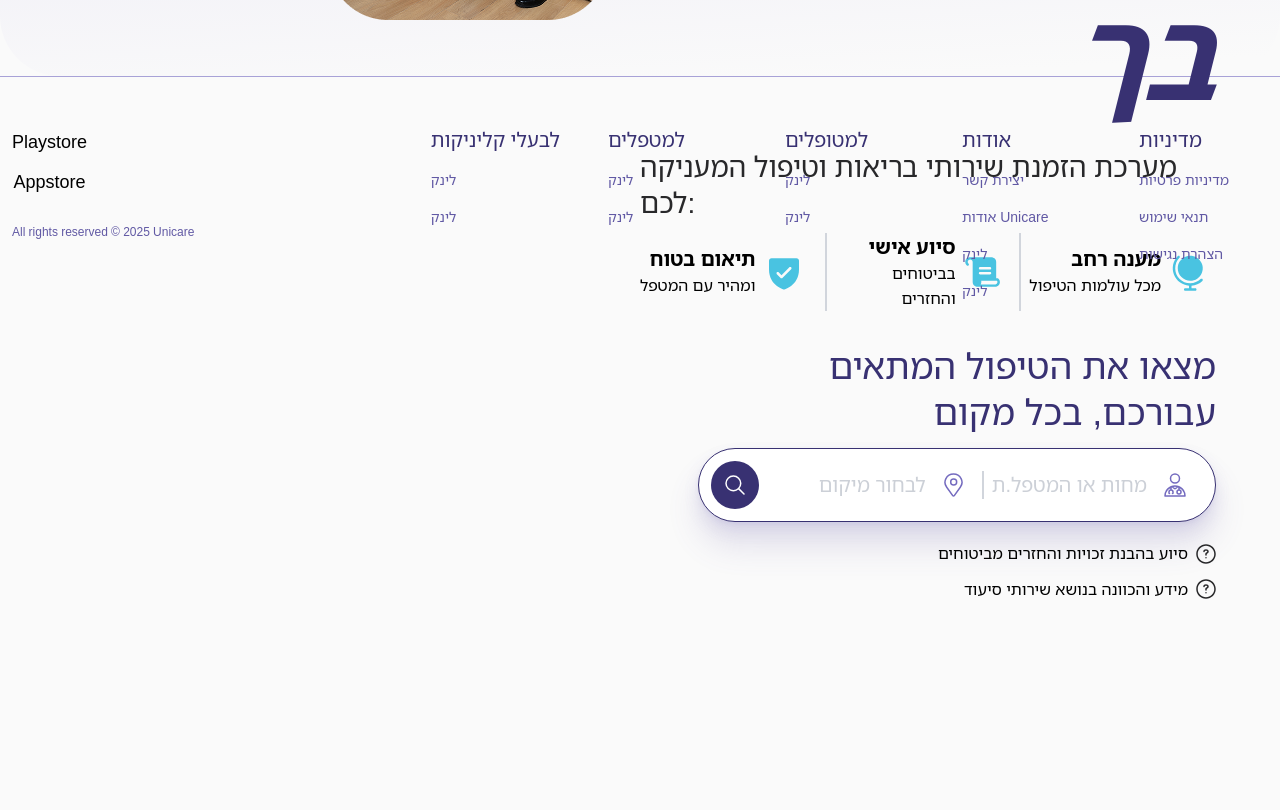
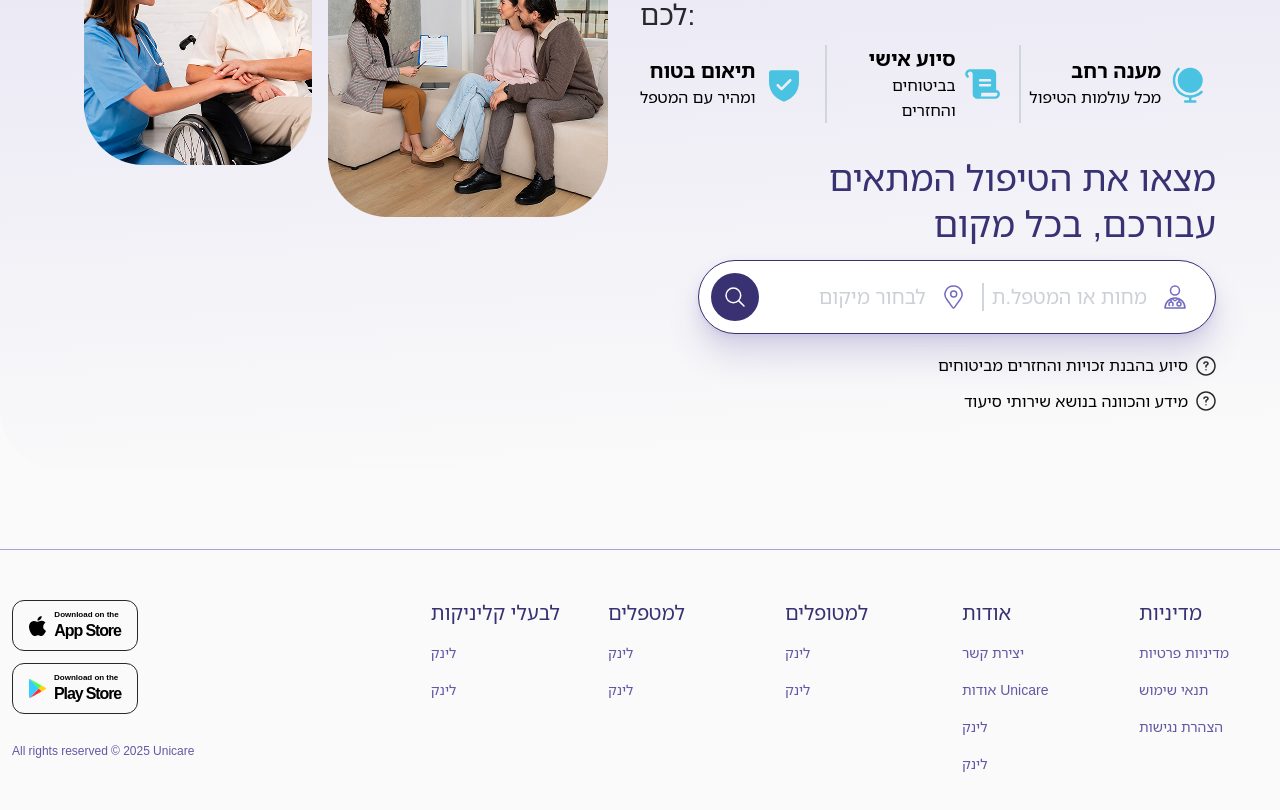
Before and after one commit to alonzojoe/unicare, a React (Vite) app: page / in a window 1280 px wide. Shown: the part 780-1590 px from the top of the page. Before the commit the page ends 1381 px from the top, so only its background shows below. Built offline with nearby package versions, Linux system fonts and the light colour scheme.

Commit message:
refactor code splitting, fix overlapping of content of hero right section due to the h-50 used in debugging

```diff
--- a/src/components/Footer.jsx
+++ b/src/components/Footer.jsx
@@ -1,20 +1,24 @@
-import { FOOTER_CONTENT } from "../constants";
+import { FOOTER_CONTENT } from "@/constants";
+import DownloadButton from "@/components/UI/Buttons/DownloadButton";
 
 const Footer = () => {
+  const { downloadButtons, sections, reserved } = FOOTER_CONTENT;
+
   return (
     <footer className="">
       <div className="max-w-10xl border-t border-t-palette-primary-200 mx-auto px-3 flex justify-between flex-wrap gap-10 pt-7.5 mb-20">
         <div className="flex flex-col items-start space-y-7 mt-5">
           <div className="flex flex-col items-center gap-3">
-            <button className="cursor-pointer">Playstore</button>
-            <button className="cursor-pointer">Appstore</button>
+            {downloadButtons.map((button, index) => (
+              <DownloadButton key={index} button={button} />
+            ))}
           </div>
           <p className="text-light-primary text-sm font-400-line-147">
-            {FOOTER_CONTENT.reserved}
+            {reserved}
           </p>
         </div>
         <div className="grid grid-cols-1 md:grid-cols-2 lg:grid-cols-5 gap-12 mt-5">
-          {FOOTER_CONTENT.sections.map((s, index) => (
+          {sections.map((s, index) => (
             <ul className="flex flex-col space-y-4" key={index}>
               <li className="font-500-line-130 text-xl text-primary">
                 {s.title}
--- a/src/components/HeroSection.jsx
+++ b/src/components/HeroSection.jsx
@@ -10,12 +10,12 @@ const HeroSection = () => {
   const { title, subTitle, items, questions, searchBar } = HERO_CONTENT;
 
   return (
-    <section id="hero" className="pt-36 lg:pt-42">
+    <section id="hero" className="pt-36 lg:pt-42 mb-20">
       <div className="hero-bg rounded-4xl max-w-10xl mx-auto py-14 px-8 lg:pl-[42.5] lg:pr-16 grid items-center grid-cols-1 gap-8 lg:grid-cols-2">
         <div className="flex items-center justify-end md:justify-center">
           <img className="w-md xl:w-xl" src={HeroGallery} alt="hero-image" />
         </div>
-        <div className="h-50 flex flex-col space-y-3 items-end">
+        <div className="flex flex-col space-y-3 items-end">
           <h1 className="font-700-line-normal text-header text-primary text-right italic">
             {title}
           </h1>
--- a/src/components/Navbar.jsx
+++ b/src/components/Navbar.jsx
@@ -1,5 +1,5 @@
 import { HEADER_CONTENT } from "../constants";
-import Button from "@/components/UI/Button";
+import Button from "@/components/UI/Buttons/Button";
 
 const Navbar = () => {
   const { logo, buttonSign, buttonLabel } = HEADER_CONTENT;
--- /dev/null
+++ b/src/components/UI/Buttons/DownloadButton.jsx
@@ -0,0 +1,30 @@
+import { cn } from "@/libs/utils.js";
+
+const DownloadButton = ({ button, className, ...props }) => {
+  const { download, label, icon, link } = button;
+
+  const hoverEffects = `transition-all duration-300 hover:scale-102`;
+
+  return (
+    <a
+      className={cn(
+        `cursor-pointer flex items-center justify-center gap-2 border border-neutral-600 rounded-xl px-3 py-2 sm:px-4`,
+        hoverEffects,
+        className
+      )}
+      {...props}
+      href={link}
+      target="_blank"
+    >
+      <img className="w-3 h-auto sm:w-4.25" src={icon} alt={label} />
+      <div className="flex flex-col space-y-0 text-dark">
+        <span className="text-2xs font-semibold leading-tight">{download}</span>
+        <span className="text-sm sm:text-md font-bold tracking-[-0.5px] sm:tracking-[-1.1px]">
+          {label}
+        </span>
+      </div>
+    </a>
+  );
+};
+
+export default DownloadButton;
--- a/src/constants/index.jsx
+++ b/src/constants/index.jsx
@@ -215,16 +215,20 @@ const date = new Date();
 const year = date.getFullYear();
 
 export const FOOTER_CONTENT = {
-  appStore: {
+  downloadButtons: [
+    {
       download: "Download on the",
       label: "App Store",
       icon: AppleLogo,
+      link: "https://www.apple.com/ph/app-store/",
     },
-  playStore: {
+    {
       download: "Download on the",
       label: "Play Store",
       icon: PlayLogo,
+      link: "https://play.google.com/store/games?hl=en&pli=1",
     },
+  ],
   sections: [
     {
       title: "לבעלי קליניקות",
--- a/src/index.css
+++ b/src/index.css
@@ -15,6 +15,7 @@
   --color-gray-text: #6D6E71;
   --color-palette-primary-200: #A8A2D7;
   /* font-sizes */
+  --text-3xs: 7px;
   --text-2xs: 8px;
   --text-xs: 10px;
   --text-sm: 12px;
```
Also changed, not shown: src/components/UI/Buttons/Button.jsx (renamed from src/components/UI/Button.jsx). Lines whose indentation alone changed are shown as unchanged.
